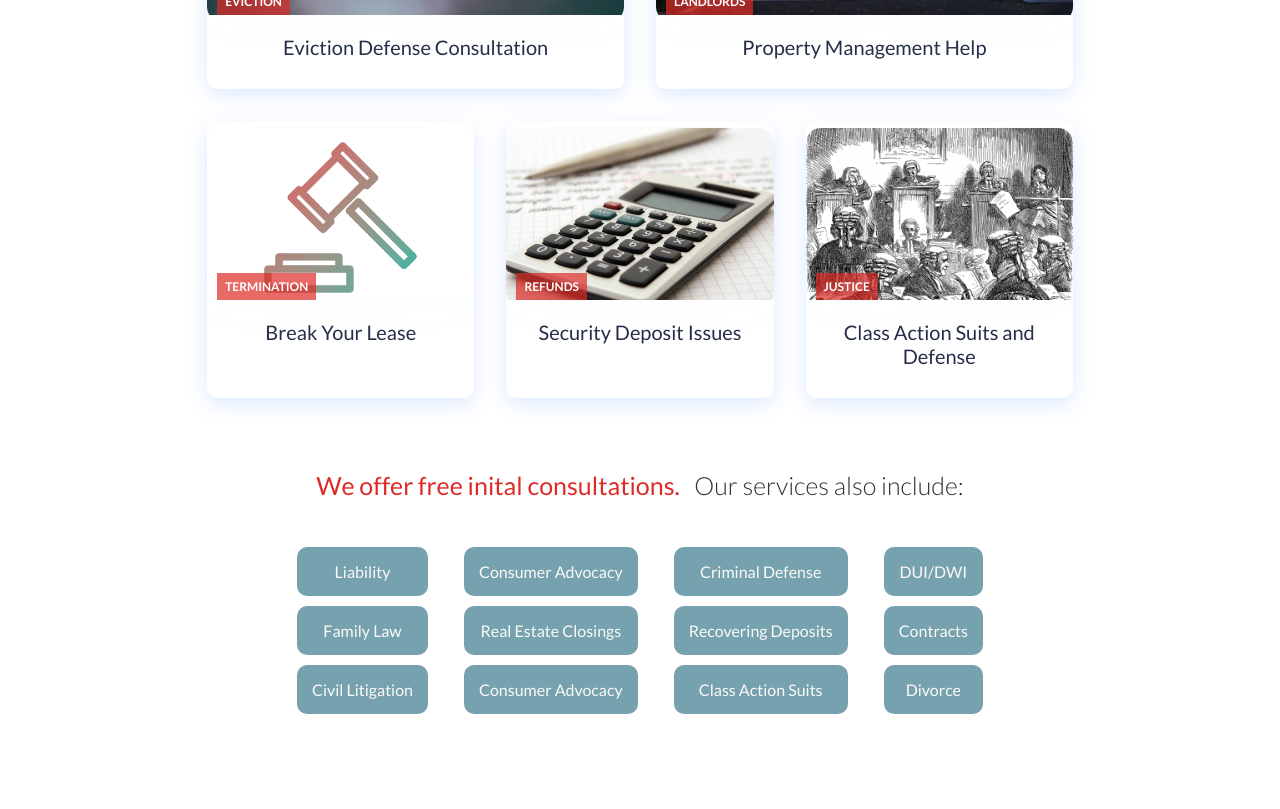
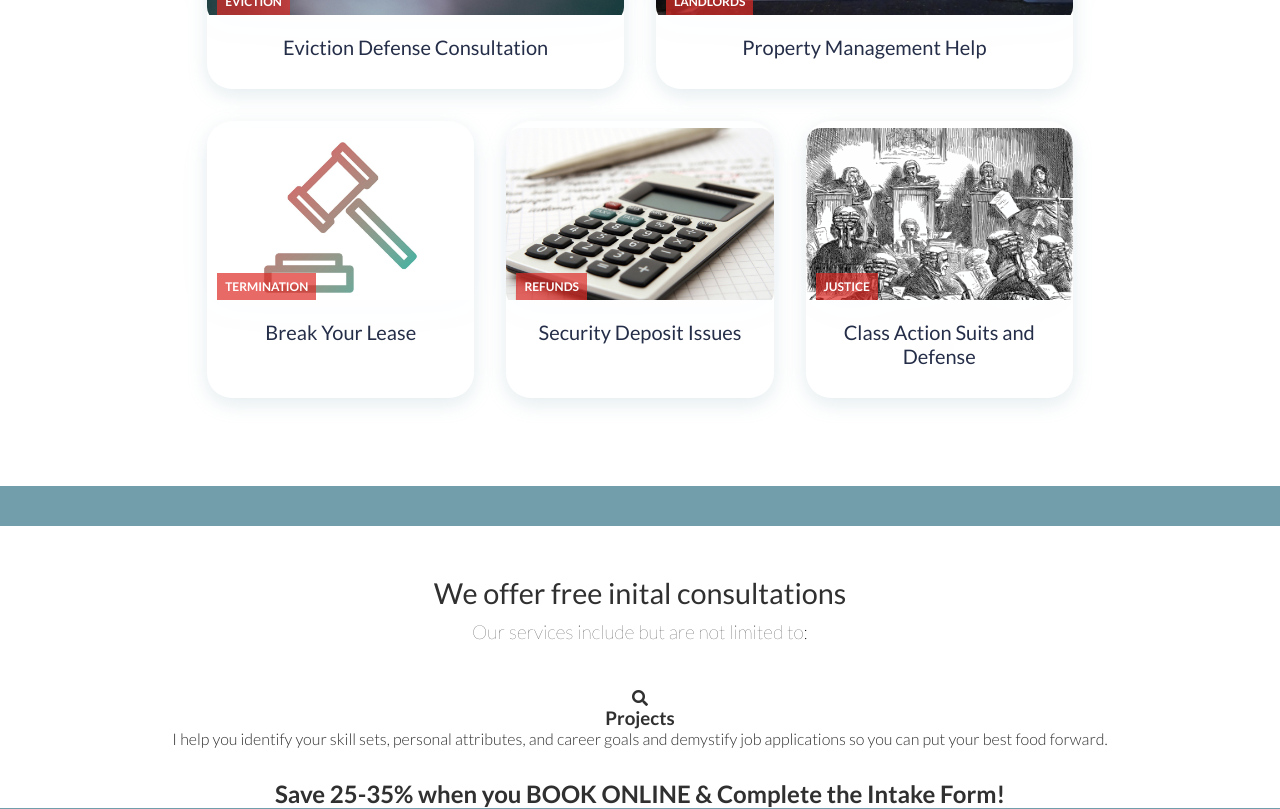
Before and after one commit to ZelmaSedano/Chicago_Tenants_Rights, a React (Create React App) app: page / in a window 1280 px wide. Shown: the part 1140-1949 px from the top of the page. Built offline with nearby package versions, Linux system fonts and the light colour scheme.

Commit message:
commit #3

```diff
--- a/src/App.js
+++ b/src/App.js
@@ -16,11 +16,11 @@ import SignUp from './components/pages/SignUp';
 function App() {
   return (
     <>
+      {/* This is the React Router Routing */}
       <Router>
         <Navbar />
         <Switch>
           <Route path='/' exact component={Home} />
-
           <Route path='/sign-up' exact component={SignUp} />
         </Switch>
         <Footer />
--- a/src/components/About.css
+++ b/src/components/About.css
@@ -92,7 +92,7 @@ p.bottom {
   color: #6b7e85;
 }
 
-p span {
+p.bottom span {
   font-weight: 400;
   color: #dd2b27;
 }
--- a/src/components/Cards.css
+++ b/src/components/Cards.css
@@ -1,4 +1,10 @@
 /* Main <div> at top */
+.cards-section {
+  /* this allows background-color of to span 100% across the viewport */
+  width: 100%;
+  background-color: #729eab;
+}
+
 .cards {
   /* 16px is 1rem, so 64px on each side */
   padding: 2.5rem 4rem 1rem 4rem;
@@ -56,6 +62,7 @@ p {
 p span {
   font-weight: 400;
 }
+/* END of Header Text */
 
 /* PARENT: surrounds all cards & wrapper */
 .cards__container {
@@ -79,36 +86,38 @@ p span {
   margin: 30px 0 40px;
 }
 
-/* PARENT: <ul> that holds different cards */
+/* ITEMS: <ul> that holds .cards__item */
 .cards__items {
   margin-bottom: 24px;
 }
 
-/**** CardItem.js *************************************/
-/* The following tags/classes are from CardItem.js
-   These are individual Cards */
+/**** CardItem.js ****************************/
+/* The following tags/classes are from CardItem.js */
 
-/* PARENT: <li> that holds entire Card */
+/* 1 ITEM: <li> that holds entire Card */
 .cards__item {
   display: flex;
   /* takes up 1 width of remaining space (100%) */
   flex: 1;
   /* top & bottom, left & right */
   margin: 0 1rem;
-  border-radius: 10px;
+  border-radius: 20px;
 }
 
 /* PARENT: <Link> tag that surrounds img & text */
+/* the 'sheet' behind the card image */
 .cards__item__link {
   display: flex;
   /* content goes up & down */
   flex-flow: column;
   width: 100%;
-  border-radius: 10px;
   overflow: hidden;
   text-decoration: none;
+  /* it rounds the edges of the 'sheet' under the card */
+  border-radius: 25px;
+
   /* shading below card */
-  box-shadow: 0 6px 20px rgba(56, 125, 255, 0.17);
+  box-shadow: 0 6px 20px rgba(118, 162, 175, 0.2);
   -webkit-filter: drop-shadow(0 6px 20px rgba(56, 125, 255, 0.017));
   filter: drop-shadow(0 6px 20px rgba(56, 125, 255, 0.017));
 }
@@ -191,10 +200,10 @@ p span {
   font-weight: 400;
 }
 
-/* List of Services ********************************/
+/* List of Services *****************************/
 
-/* Services Text *******************************/
-.services-text-container {
+/* Services Text: 100% width*****************************/
+.services-container {
   display: flex;
   /* info will be up & down */
   flex-flow: column;
@@ -202,45 +211,113 @@ p span {
   align-items: center;
   /* center inside external space */
   margin: 0 auto;
-  /* so they don't end up too wide */
-  max-width: 1120px;
-  width: 90%;
+  /* adds 20px of blue top & bottom */
+  padding: 40px 0 40px 0;
+  /* pulls the entire background across the screen */
+  width: 100%;
+  /* DELETED - fucked up width max-width: 1120px; */
   color: #303030;
 }
 
-.lists {
-  /* makes all the lists float on same line */
+.services-wrapper {
   display: flex;
+  flex-flow: column;
+  align-items: center;
+  margin: 0 auto;
+  background-color: #fff;
+  width: 100%;
 }
 
-/* change to lists__wrapper*/
+/* <div> that holds services header text */
+.services-header {
+  margin-top: 50px;
+}
+
+.services-header h3 {
+  font-size: 1.8rem;
+  text-align: center;
+  font-weight: 400;
+}
+
+.services-header p {
+  margin-top: 10px;
+  color: black;
+  font-weight: 100;
+  font-size: 1.2rem;
+}
+
+.list-container {
+  display: flex;
+  position: relative;
+  text-align: center;
+  margin: 10px 0 15px;
+}
+
+.list-container .list-wrapper {
+  display: flex;
+  position: relative;
+  text-align: center;
+  margin: 1rem;
+}
+
+.list-item {
+  display: flex;
+  /* takes up 1 width of remaining space (100%) */
+  flex: 1;
+  /* top & bottom, left & right */
+  margin: 0 1rem;
+  border-radius: 20px;
+}
+
+.icon {
+}
+
+.list-item-text p {
+  font-size: 1rem;
+}
+
+/* .lists {
+  /* makes all the lists float on same line *
+  display: flex;
+  margin-top: -10px;
+}
+
+/* change to lists__wrapper*
 .list-wrapper {
   display: flex;
-  /* so we can use absolute on nested items */
+  /* so we can use absolute on nested items *
   position: relative;
   text-align: center;
-  /* top, horizontal, bottom */
-  margin: 10px 0 30px;
-}
+  /* top, horizontal, bottom *
+  margin: 10px 0 15px;
+} */
 
-/* <ul>'s */
+/* <ul>'s
 .left-list,
 .middle-left-list,
-.middle-right-list,
-.right-list {
+.middle-right-list {
   list-style: none;
-  /* spacing around each list */
+  /* spacing around each list
   margin: 0.5rem;
 }
 
-/* <li> list items */
+/* <li> list items
 .lists .list-wrapper li {
-  padding: 15px;
   margin: 10px;
-  background-color: #76a2af;
-  color: #fcfaf7;
-  border-radius: 10px;
+  color: black;
+  border-radius: 2px;
+  border: 1px solid #fcfaf7;
+  font-weight: 300;
 }
+
+.services-bottom-text h2 {
+  text-align: center;
+  color: #dd2b27;
+  margin-bottom: 40px;
+  font-size: 1.3rem;
+  font-weight: 300;
+}
+*/
 
 /* .right-list {
   margin-left: 50px;
@@ -277,8 +354,6 @@ p span {
   .lists .list-wrapper li {
     padding: 15px;
     margin: 10px;
-    background-color: #76a2af;
-    border-radius: 10px;
   }
 }
 
--- a/src/components/Cards.js
+++ b/src/components/Cards.js
@@ -12,7 +12,8 @@ import Call from './images/img-12.png';
 
 function Cards() {
   return (
-    <div className='cards' id='section1'>
+    <div className='cards-section' id='section1'>
+      <div className='cards'>
         {/* ^^ 'services' is id to jump to'*/}
 
         {/* Heading Text **************************/}
@@ -21,9 +22,10 @@ function Cards() {
             OUR <span>SERVICES </span>
           </h1>
         </div>
-      {/* End of Header **************************/}
+        {/* End of Header *************************/}
 
-      {/* Cards  *********************************/}
+        {/* Cards  ********************************/}
+
         <div className='cards__container'>
           <div className='cards__wrapper'>
             {/* Top Row of Cards *************/}
@@ -71,27 +73,38 @@ function Cards() {
           </div>
         </div>
         {/* End of Cards  **************************/}
+      </div>
+      {/* END of .cards (90% width */}
 
-      {/* List of Services ***********************/}
-
-      {/* <div className='cards__container'>
-        <div className='cards__wrapper'>
-
-          <ul className='cards__items'></ul> */}
-
-      <div className='services-text-container'>
-        <div className='services-text'>
-          <p>
-            <span>We offer free inital consultations.</span> &nbsp; Our services
-            also include:
-          </p>
+      {/* SERVICES SECTION: 100% width ******************/}
+      {/* Services Header ********/}
+      <div className='services-container'>
+        <div className='services-wrapper'>
+          <div className='services-header'>
+            <h3>We offer free inital consultations</h3>
+            <p>Our services include but are not limited to:</p>
             <br />
           </div>
 
-        {/* list of services */}
-        <div className='lists'>
+          {/* List of Services */}
+          <div className='list-container'>
             <div className='list-wrapper'>
-            <ul className='left-list'>
+              <div className='list-item'>
+                <div className='icon-wrapper'>
+                  <div className='icon'>
+                    <i class='fas fa-search'></i>
+                  </div>
+                  <div className='list-item-text'>
+                    <h3>Projects</h3>
+                    <p>
+                      I help you identify your skill sets, personal attributes,
+                      and career goals and demystify job applications so you can
+                      put your best food forward.
+                    </p>
+                  </div>
+                </div>
+
+                {/* <ul className='left-list'>
                 <li>Liability</li>
                 <li>Family Law</li>
                 <li>Civil Litigation</li>
@@ -107,14 +120,19 @@ function Cards() {
                 <li>Criminal Defense</li>
                 <li>Recovering Deposits</li>
                 <li>Class Action Suits</li>
-            </ul>
+              </ul> */}
+              </div>
+            </div>
+          </div>
+          {/* END List of Services */}
 
-            <ul className='right-list'>
-              <li className='right'>DUI/DWI</li>
-              <li className='right'>Contracts</li>
-              <li className='right'>Divorce</li>
-            </ul>
+          {/* Services Section */}
+          <div className='services-bottom-text'>
+            <h2>
+              Save 25-35% when you BOOK ONLINE & Complete the Intake Form!
+            </h2>
           </div>
+          {/* END Services Section */}
         </div>
       </div>
     </div>
--- a/src/components/Footer.css
+++ b/src/components/Footer.css
@@ -3,7 +3,7 @@
   flex-direction: column;
   justify-content: center;
   align-items: center;
-  background-color: #76a2af;
+  background-color: #729eab;
   padding: 2rem 0 1rem 0;
   width: 100%;
 }
--- a/src/components/Hero.js
+++ b/src/components/Hero.js
@@ -40,10 +40,6 @@ function Hero() {
         </SignInButton>
       </div>
 
-      {/* <div className='contact'>
-        <h2>Save 25-35% when you BOOK ONLINE & Complete the Intake Form!</h2>
-      </div> */}
-
       {/* Link is from 'react-scroll', and using the following values make it so that when you click on arrow, it smooth scrolls down to the next section*/}
       <div className='arrow'>
         <Link
```
Lines whose indentation alone changed are shown as unchanged.
